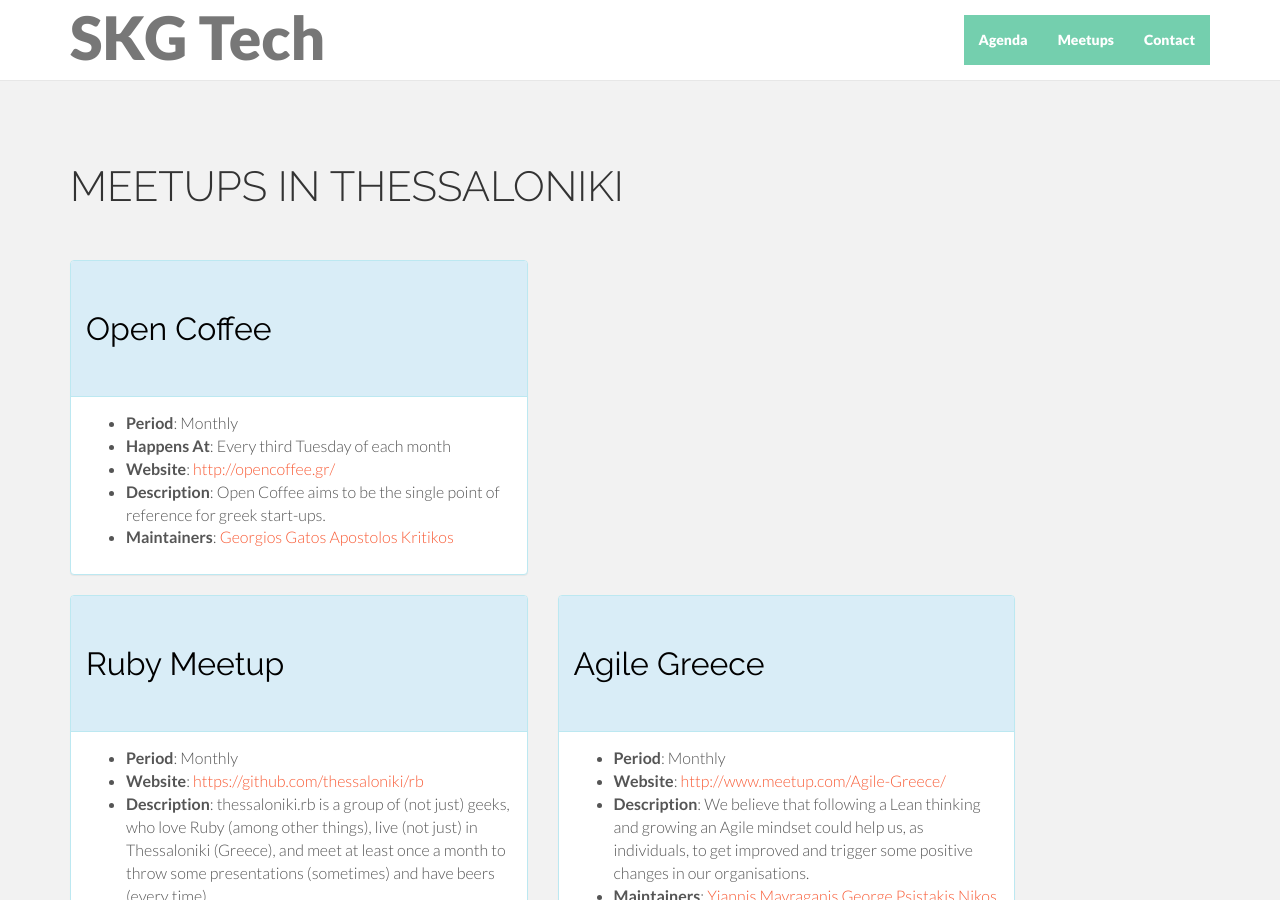
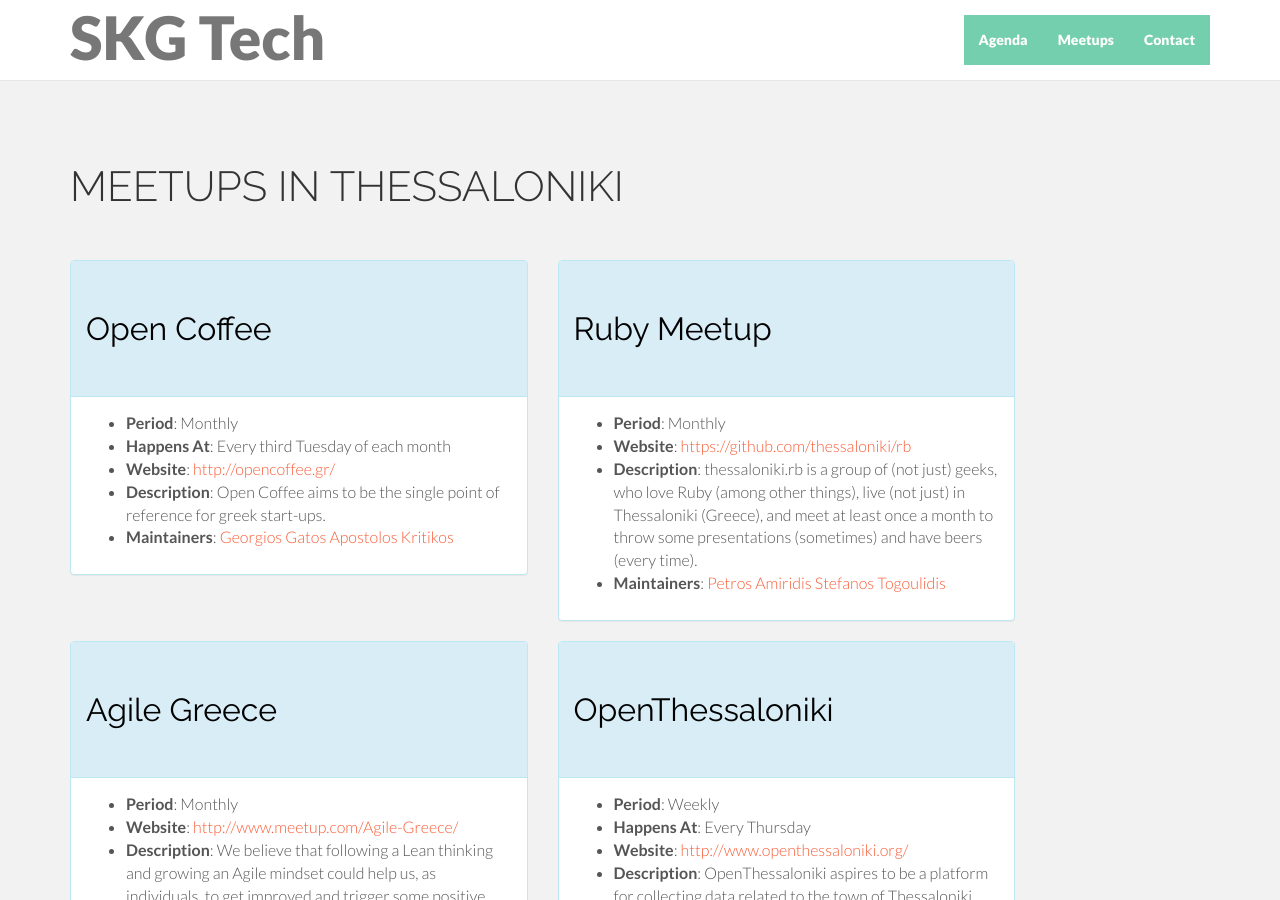
Before and after one commit to skgtech/skgtech.github.io, a Jekyll site: the page built from index.html, in a window 1280 px wide and 900 px high, scrolled down 1522 px. Built offline with Jekyll 4.4.1, drawn with Linux system fonts in a browser that asks for light colours; nearby versions of some CDN libraries; comment, search, counter and statistics services are not loaded.

Commit message:
try to fix cycling algo for meetup panels

```diff
--- a/index.html
+++ b/index.html
@@ -71,7 +71,7 @@ layout: page
     </div>
     <div class="row">
       {% for meetup in site.data.meetups %}
-        {% capture rowIter %}{% cycle 1, 2 %}{% endcapture %}
+        {% capture rowIter %}{% cycle 3, 4 %}{% endcapture %}
         <div class="col-lg-5">
           {% include widgets/meetup.html meetup=meetup %}
         </div>
```
